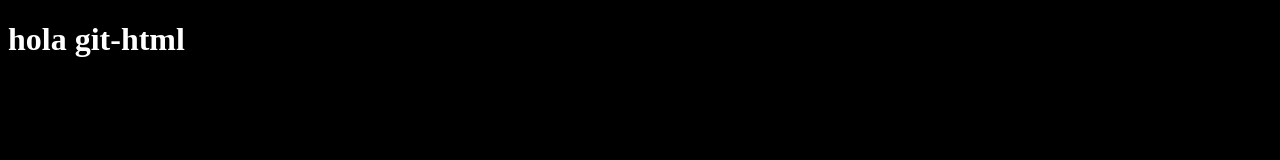
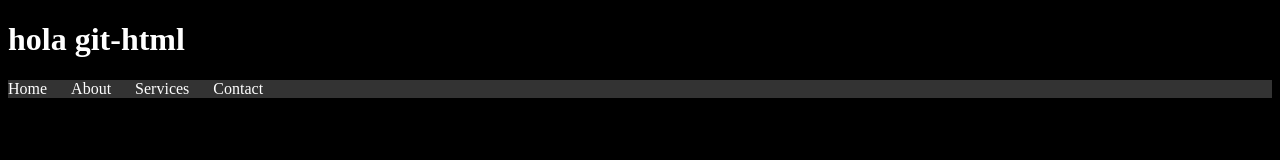
Before and after one commit to cristian160705/Git-Html-github, a plain HTML site: page index.html in a window 1280 px wide. Drawn offline with Linux system fonts and the light colour scheme.

Commit message:
agregamos el navbar a la web

```diff
--- a/index.html
+++ b/index.html
@@ -9,7 +9,14 @@
 <body>
     <header>
         <h1>hola git-html</h1>
-
+        <nav>
+            <ul>
+                <li><a href="#home">Home</a></li>
+                <li><a href="#about">About</a></li>
+                <li><a href="#services">Services</a></li>
+                <li><a href="#contact">Contact</a></li>
+            </ul>
+        </nav>
     </header>
 </body>
 </html>
--- a/style.css
+++ b/style.css
@@ -5,3 +5,19 @@ h1 {
 body {
     background-color: black;
 }
+nav {
+    background-color: #333;
+    color: white;
+}
+nav ul {
+    list-style-type: none;
+    padding: 0;
+}
+nav ul li {
+    display: inline;
+    margin-right: 20px;
+}
+nav ul li a {
+    color: white;
+    text-decoration: none;
+}
```
